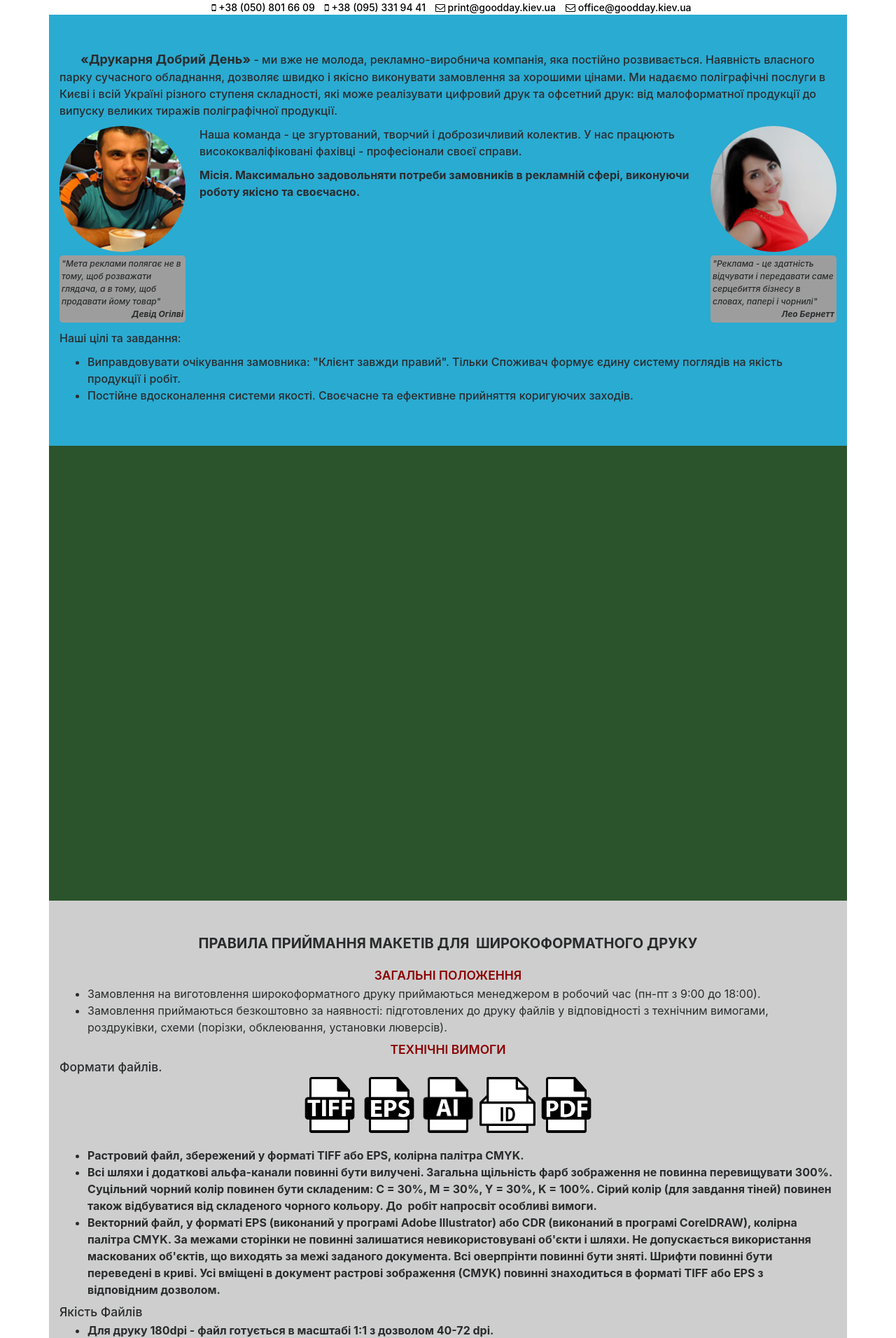
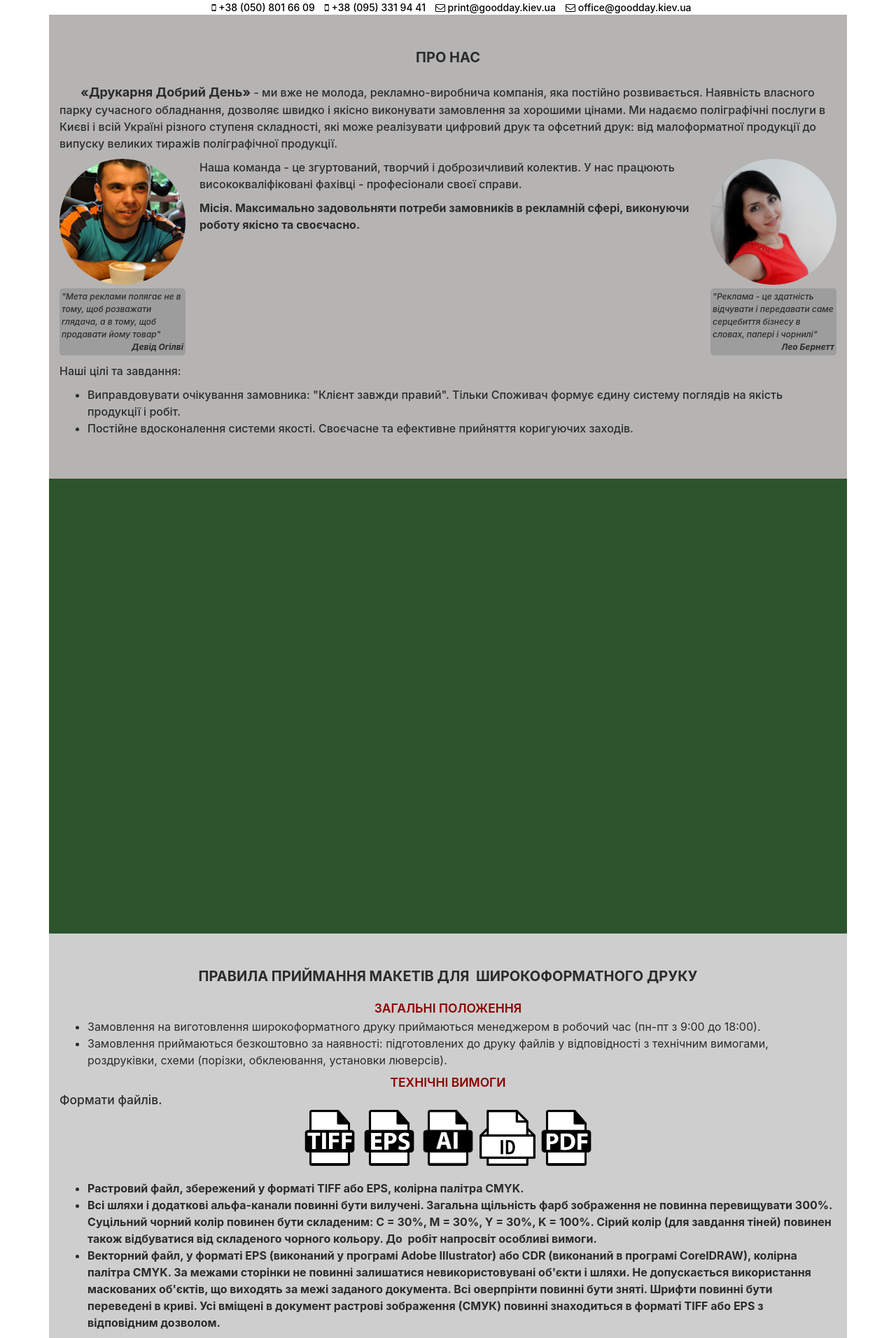
Before and after one commit to SanaStashkevich/Print-Denis, a Yii app: template views/site/index.php in a window 1280 px wide. Shown: the top 1912 px of the page at 70% size. Run offline with PHP 8.4 and a stand-in for Yii, Linux system fonts and the light colour scheme; the template is opened without the code that fills it, so the values that code supplies are empty; some libraries are stand-ins or nearby versions.

Commit message:
Add Contacts page and styled

```diff
--- a/views/layouts/_footer.php
+++ b/views/layouts/_footer.php
@@ -2,14 +2,20 @@
     <div class="container">
         <div class="col-md-6 contact">
             <div class="wrapper-contact">
-                <p>
-                    <a href="tel:+380508016609"><i class="fa fa-mobile" aria-hidden="true"></i> +38 (050) 801 66 09</a>
-                    <a href="mailto:print@goodday.kiev.ua"><i class="fa fa-envelope-o" aria-hidden="true"></i> print@goodday.kiev.ua</a>
-                </p>
-                <p>
-                    <a href="tel:+380953319441"><i class="fa fa-mobile" aria-hidden="true"></i> +38 (095) 331 94 41</a>
-                    <a href="mailto:office@goodday.kiev.ua"><i class="fa fa-envelope-o" aria-hidden="true"></i> office@goodday.kiev.ua</a><br>
-                </p>
+                <div class="row">
+                    <div class="col-md-6">
+                        <p>
+                            <a href="tel:+380508016609"><i class="fa fa-mobile" aria-hidden="true"></i> +38 (050) 801 66 09</a>
+                            <br><a href="tel:+380953319441"><i class="fa fa-mobile" aria-hidden="true"></i> +38 (095) 331 94 41</a>
+                        </p>
+                    </div>
+                    <div class="col-md-6">
+                        <p>
+                            <a href="mailto:print@goodday.kiev.ua"><i class="fa fa-envelope-o" aria-hidden="true"></i> print@goodday.kiev.ua</a>
+                            <br><a href="mailto:office@goodday.kiev.ua"><i class="fa fa-envelope-o" aria-hidden="true"></i> office@goodday.kiev.ua</a><br>
+                        </p>
+                    </div>
+                </div>
             </div>
         </div>
         <div class="col-md-6 form-subscribers">
--- a/views/layouts/_header.php
+++ b/views/layouts/_header.php
@@ -32,7 +32,7 @@ use yii\helpers\Html;
             ['label' => 'Про нас', 'url' => ['#o-nas']],
             ['label' => 'Продукція', 'url' => ['#products']],
             ['label' => 'Вимоги до макетів', 'url' => ['#need']],
-            ['label' => 'Оплата та доставка', 'url' => ['#delivery']],
+            ['label' => 'Оплата і доставка', 'url' => ['#delivery']],
             ['label' => 'Контакти', 'url' => ['#contacts']],
             ],
         'options' => ['class' => 'nav'],
--- a/views/layouts/main.php
+++ b/views/layouts/main.php
@@ -36,6 +36,9 @@ AppAsset::register($this);
 
     <? include_once "_footer.php" ?>
 
+<script async defer
+        src="https://maps.googleapis.com/maps/api/js?key=AIzaSyAR8v_DU-8-2oWgwvCnJVxUXDkRAMxGJ9g&callback=initMap">
+</script>
 <?php $this->endBody() ?>
 </body>
 <script>
--- /dev/null
+++ b/views/site/_contacts.php
@@ -0,0 +1,72 @@
+<?php
+ use yii\helpers\Html;
+?>
+
+<div id="contacts" class="container">
+    <div class="row">
+        <h2 class="title"><strong>Контакти</strong></h2>
+        <div class="col-md-4 schedule">
+            <p>
+                <span><i class="fa fa-calendar-check-o" aria-hidden="true"></i> Графік роботи:</span>
+                <p>
+                    Ми працюємо з понеділка по п'ятницю
+                    <br> <strong>з 10 до 18 без перерви </strong>
+                    <br> <strong>Вихідні: <span class="red">субота, неділя</span></strong>
+                </p>
+            </p>
+        </div>
+        <div class="col-md-4 contact">
+            <p>
+                <span><i class="fa fa-map-marker" aria-hidden="true"></i> Адреса:</span>
+            <p>
+                  м.Київ,<br>
+                  вулиця Ольжича, 29
+                <br> <span class="detail"><strong>(прилегла станція метро Дорогожичі, 230 метрів від кінцевої зупинки 22 тролейбуса)</strong></span>
+            </p>
+            </p>
+        </div>
+        <div class="col-md-4 phones-emails">
+            <p>
+                <span><i class="fa fa-phone" aria-hidden="true"></i> Телефони:</span>
+                 <p>
+                    <?= Html::a('+38 (050) 801 66 09','tel:+380508016609'); ?>
+                    <br>
+                    <?= Html::a('+38 (095) 331 94 41','tel:+380953319441'); ?>
+                </p>
+            </p>
+
+            <p>
+                <span><i class="fa fa-envelope-o" aria-hidden="true"></i> E-Mail:</span>
+            <p>
+                <?= Html::a('print@goodday.kiev.ua','mailto:print@goodday.kiev.ua'); ?>
+                <br>
+                <?= Html::a('office@goodday.kiev.ua','mailto:office@goodday.kiev.ua'); ?>
+            </p>
+            </p>
+        </div>
+        <div class="container wrapper-map">
+            <div class="row">
+                <div class="col-md-8 col-md-offset-2">
+                    <h2 class="title"><strong>Ми знаходимося</strong></h2>
+                    <div id="map"></div>
+                    <script>
+                        function initMap() {
+                            var uluru = {lat: 50.4801897272513, lng: 30.4428744324461};
+                            var map = new google.maps.Map(document.getElementById('map'), {
+                                zoom: 17,
+                                center: uluru
+                            });
+                            var marker = new google.maps.Marker({
+                                position: uluru,
+                                map: map,
+                                title: '«Друкарня Добрий День»'
+                            });
+
+                        }
+                    </script>
+                </div>
+            </div>
+        </div>
+
+    </div>
+</div>
--- a/views/site/_delivery_and_payment.php
+++ b/views/site/_delivery_and_payment.php
@@ -4,14 +4,14 @@ use yii\helpers\Html;
 
 <div id="delivery" class="container">
     <div class="row">
-        <h2 class="title"><strong>Оплата та доставка</strong></h2>
+        <h2 class="title"><strong>Оплата і доставка</strong></h2>
         <div>
             <div class="col-md-6 payment">
                 <div class="wrapper">
-                    <h3> <?= Html::img('@web/images/site/payment.png', ['class'=>'img-payment'])?> Способы оплаты</h3>
+                    <h3> <?= Html::img('@web/images/site/payment.png', ['class'=>'img-payment'])?> Способи оплати</h3>
                     <ul>
-                        <li><?= Html::img('@web/images/site/nal.png', ['class'=>'img-nal'])?> Наличными у Нас в офисе</li>
-                        <li><?= Html::img('@web/images/site/beznal.png', ['class'=>'img-beznal'])?> Безналичный.  Вы можете оплатить его через кассу любого банка или с расчетного счета вашей организации. </li>
+                        <li><?= Html::img('@web/images/site/nal.png', ['class'=>'img-nal'])?> Готівкою у Нас в офісі</li>
+                        <li><?= Html::img('@web/images/site/beznal.png', ['class'=>'img-beznal'])?> Безготівковий. Ви можете оплатити його через касу будь-якого банку або з розрахункового рахунку вашої організації. </li>
                     </ul>
                 </div>
             </div>
@@ -19,10 +19,10 @@ use yii\helpers\Html;
                 <div class="wrapper">
                     <h3> <?= Html::img('@web/images/site/delivery.png', ['class'=>'img-delivery'])?> Доставка</h3>
                     <ul>
-                        <li><?= Html::img('@web/images/site/taxi.jpeg', ['class'=>'img-taxi'])?> Доставка службами такси по Киеву (Оплату доставки оплачивает получатель по тарифам службы такси).</li>
-                        <li><?= Html::img('@web/images/site/novap.jpg', ['class'=>'img-novap'])?> По Украине мы доставляем заказы курьерской службой Новая почта, Вы можете оплатить заказ при получении (оплатив комиссию Новой Почты за пересылку денег).</li>
-                        <li><?= Html::img('@web/images/site/intime.png', ['class'=>'img-intime'])?> По Украине мы доставляем заказы курьерской службой ИнТайм, Вы можете оплатить заказ при получении (оплатив комиссию ИнТайм за пересылку денег).</li>
-                        <li><?= Html::img('@web/images/site/ukrposta.png', ['class'=>'img-ukrposta'])?> По Украине мы доставляем заказы курьерской службой УкрПочтой, Вы можете оплатить заказ при получении (оплатив комиссию УкрПочта за пересылку денег).</li>
+                        <li><?= Html::img('@web/images/site/taxi.jpeg', ['class'=>'img-taxi'])?> Доставка службами таксі по Києву (Оплату доставки оплачує одержувач за тарифами служби таксі).</li>
+                        <li><?= Html::img('@web/images/site/novap.jpg', ['class'=>'img-novap'])?> По Україні ми доставляємо замовлення кур'єрською службою Нова пошта, Ви можете оплатити замовлення при отриманні (сплативши комісію Нової Пошти за пересилання грошей).</li>
+                        <li><?= Html::img('@web/images/site/intime.png', ['class'=>'img-intime'])?> По Україні ми доставляємо замовлення кур'єрською службою Інтайм, Ви можете оплатити замовлення при отриманні (сплативши комісію Інтайм за пересилання грошей).</li>
+                        <li><?= Html::img('@web/images/site/ukrposta.png', ['class'=>'img-ukrposta'])?> По Україні ми доставляємо замовлення кур'єрською службою Укрпоштою, Ви можете оплатити замовлення при отриманні (сплативши комісію Укрпошта за пересилання грошей).</li>
                     </ul>
                 </div>
             </div>
--- a/views/site/_o-nas.php
+++ b/views/site/_o-nas.php
@@ -6,7 +6,7 @@ use yii\helpers\Html;
 <div id="o-nas" class="container">
     <div class="row">
         <div class="wrapper-text">
-
+            <h2 class="title"><strong>Про нас</strong></h2>
 
             <p class="text-descript">
                 <strong>«Друкарня Добрий День»</strong> -  ми вже не молода, рекламно-виробнича компанія, яка постійно розвивається. Наявність власного парку сучасного обладнання, дозволяє швидко і якісно виконувати замовлення за хорошими цінами.
--- a/views/site/index.php
+++ b/views/site/index.php
@@ -10,5 +10,6 @@ $this->title = 'My Yii Application';
     <? include_once "_products.php" ?>
     <? include_once "_requirements_for_model.php" ?>
     <? include_once "_delivery_and_payment.php" ?>
+    <? include_once "_contacts.php" ?>
 
 </div>
--- a/web/css/site.scss
+++ b/web/css/site.scss
@@ -137,7 +137,7 @@ header {
 // header end
 
 #o-nas {
-  background-color: #2aabd2;
+  background-color: #b6b3b3;
   .row {
     margin: 50px 0;
 
```
Also changed, not shown: other parts of web/css/site.scss (+43 -4 lines), web/css/site.css, web/images/site/delivery.png, 1 other file.
